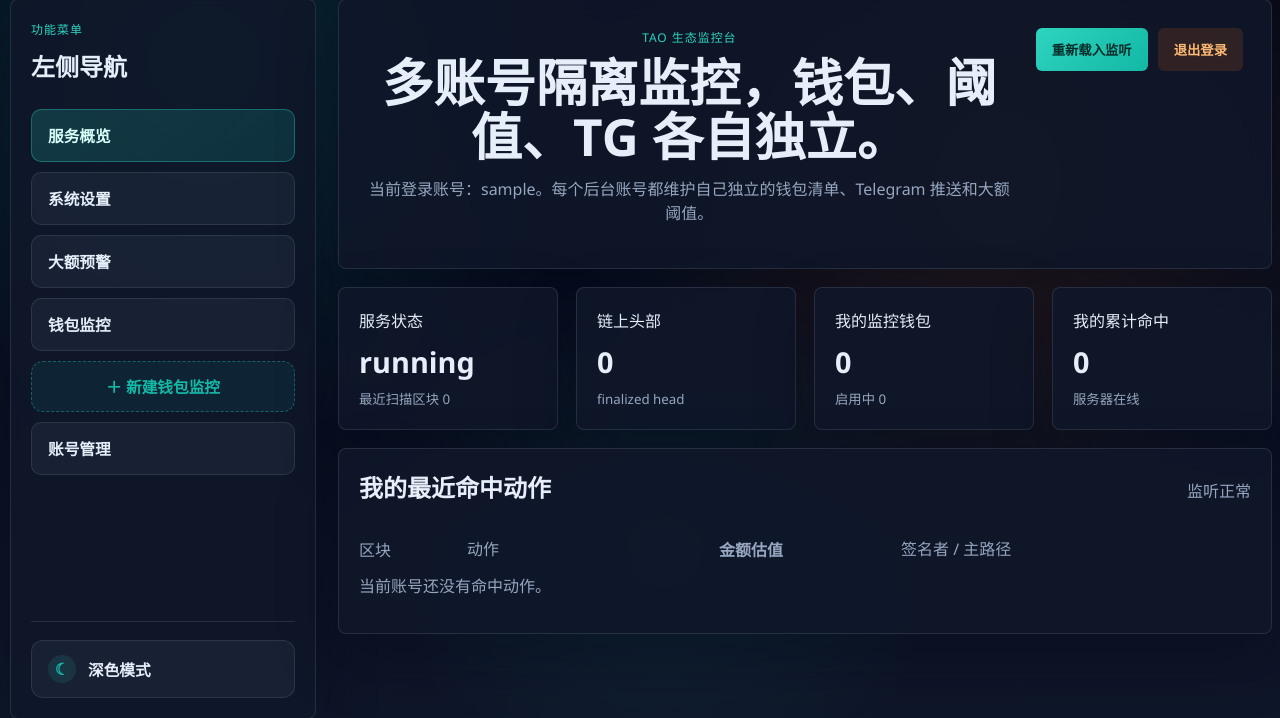
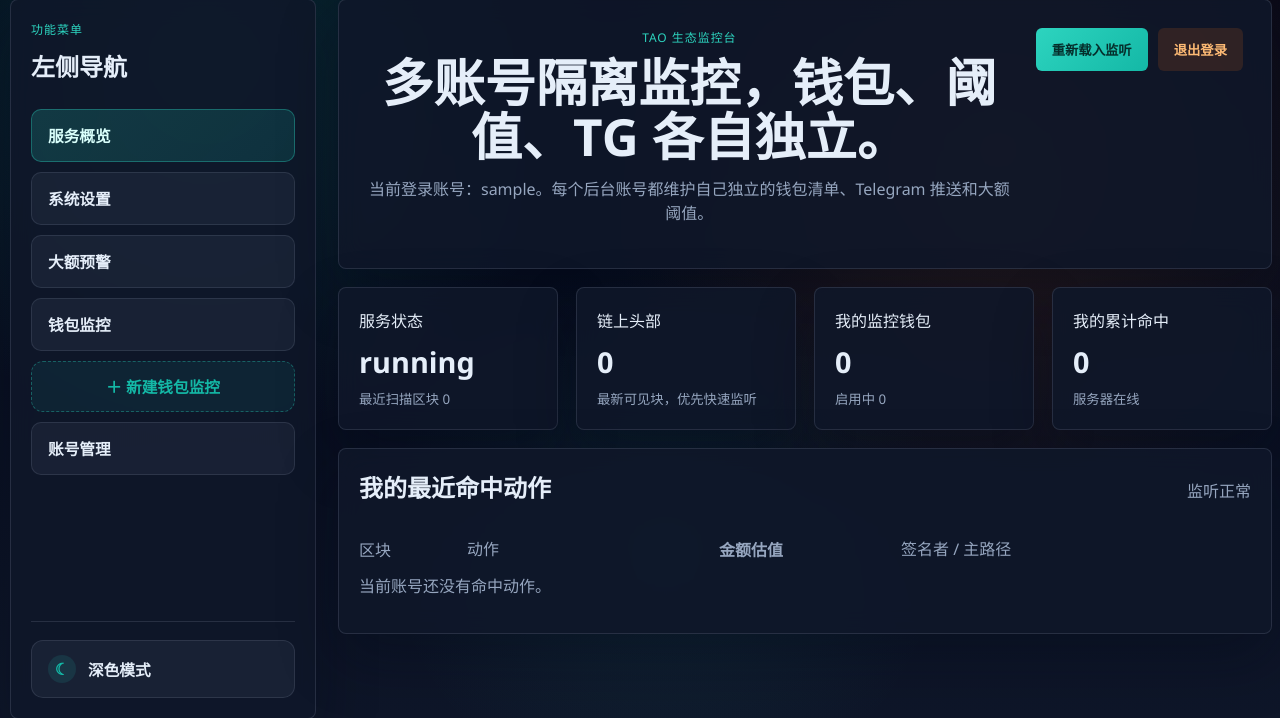
Before and after one commit to mmk58860-code/taotaoi, a FastAPI app: page / in a window 1280 px wide. Shown: the part 47-765 px from the top of the page. Run offline with FastAPI, Linux system fonts and the light colour scheme; the visitor is signed in with stand-in values (Sample User, id 1); data that the repository does not hold is empty; some libraries are stand-ins or nearby versions.

Commit message:
ui: clarify fast monitor status

```diff
--- a/app/static/app.js
+++ b/app/static/app.js
@@ -6,11 +6,13 @@
     const data = await response.json();
     const status = document.getElementById("monitor-status");
     const head = document.getElementById("last-seen-head");
+    const scanned = document.getElementById("last-scanned-block");
     const error = document.getElementById("monitor-error");
     const server = document.getElementById("server-online");
     const walletActive = document.getElementById("wallet-active");
     if (status) status.textContent = data.monitor_status;
     if (head) head.textContent = data.last_seen_head;
+    if (scanned) scanned.textContent = `最近扫描区块 ${data.last_scanned_block ?? 0}`;
     if (error) error.textContent = data.last_error || "监听正常";
     if (server) server.textContent = data.server_online ? "服务器在线" : "服务器离线";
     if (walletActive) walletActive.textContent = `启用中 ${data.active_wallet_count ?? 0}`;
--- a/app/templates/index.html
+++ b/app/templates/index.html
@@ -67,12 +67,12 @@
             <article class="panel stat">
               <span>服务状态</span>
               <strong id="monitor-status">{{ state.monitor_status }}</strong>
-              <small>最近扫描区块 {{ state.last_scanned_block }}</small>
+              <small id="last-scanned-block">最近扫描区块 {{ state.last_scanned_block }}</small>
             </article>
             <article class="panel stat">
               <span>链上头部</span>
               <strong id="last-seen-head">{{ state.last_seen_head }}</strong>
-              <small>finalized head</small>
+              <small>最新可见块，优先快速监听</small>
             </article>
             <article class="panel stat">
               <span>我的监控钱包</span>
```
